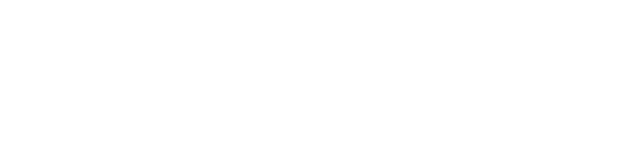
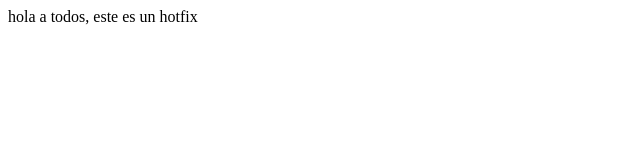
Before and after one commit to alejandrovillaseca/invie-github, a plain HTML site: page index.html in a window 1280 px wide. Shown: the whole page, without its empty margins (0-640 px from the left). Drawn offline with Linux system fonts and the light colour scheme.

Commit message:
hotfix 1

```diff
--- a/index.html
+++ b/index.html
@@ -3,6 +3,6 @@
         <title>Invie</title>
     </head>
     <body>
-
+        hola a todos, este es un hotfix
     </body>
 </html>
```
